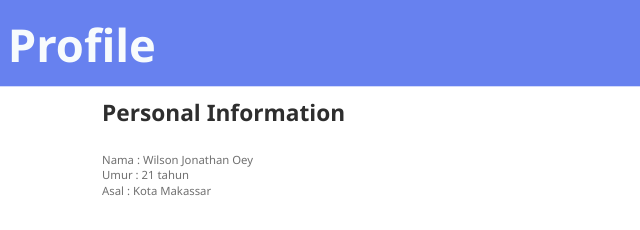
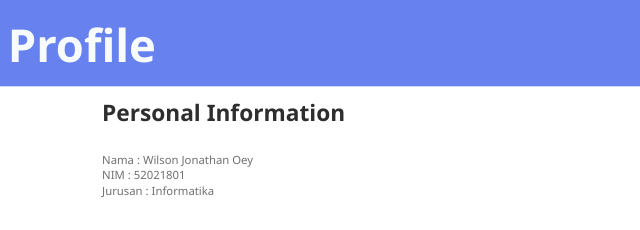
Before and after one commit to wilsonoey60/cloudGKE, a website: page WebProfile.html in a window 1280 px wide. Shown: the top 230 px of the page, 602-1242 px from the left. Drawn offline with Linux system fonts and the light colour scheme.

Commit message:
Update WebProfile.html

```diff
--- a/WebProfile.html
+++ b/WebProfile.html
@@ -3332,7 +3332,7 @@ window.application = new Application();
 				<div data-type="Text" data-name="Nama : Wilson Jonathan Oey
 NIM : 52021801
 Jurusan : Informatika" class="Nama__Wilson_Jonathan_Oey_Umur_Class">
-					<span>Nama : Wilson Jonathan Oey<br/>Umur : 21 tahun<br/>Asal : Kota Makassar</span>
+					<span>Nama : Wilson Jonathan Oey<br/>NIM : 52021801<br/>Jurusan : Informatika</span>
 				</div>
 				<div data-type="Text" data-name="Personal Information" class="Personal_Information_Class">
 					<span>Personal Information</span>
```
